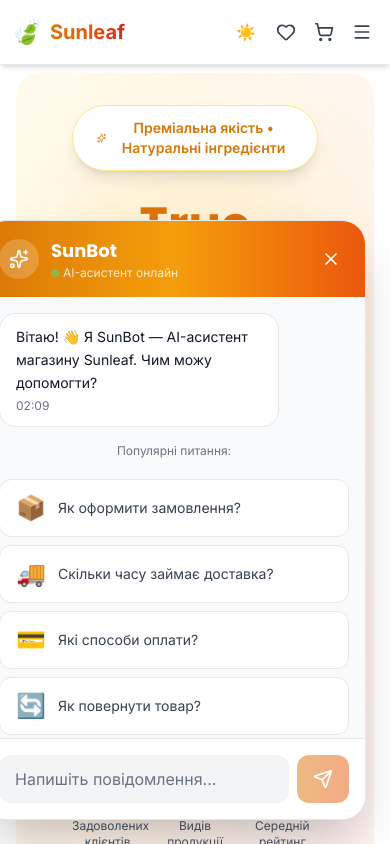
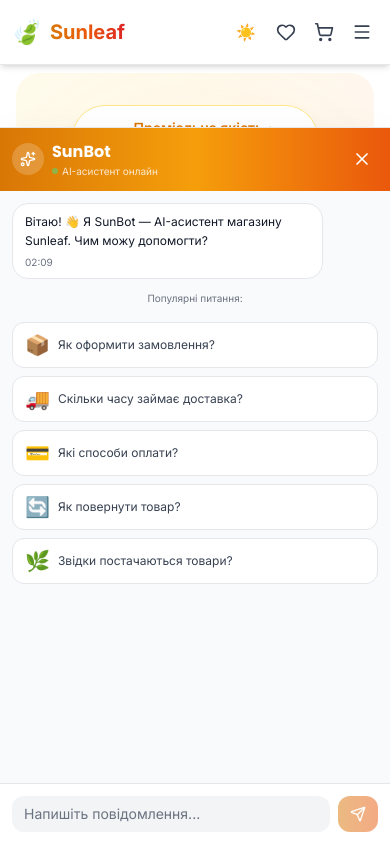
Before and after one commit to kum1ho/sunleaf-ecommerce, a React (Vite) app in the folder packages/frontend/: page / in a window 390 px wide. Both pictures are taken after a click on the button 334 px from the left and 788 px from the top of the page. Shown: the top 844 px of the page. Built offline with nearby package versions, Linux system fonts and the light colour scheme.

Commit message:
fix: optimize mobile responsiveness for AI chat widget and footer

```diff
--- a/packages/frontend/src/components/AIChatWidget.tsx
+++ b/packages/frontend/src/components/AIChatWidget.tsx
@@ -105,10 +105,10 @@
             whileHover={{ scale: 1.1 }}
             whileTap={{ scale: 0.9 }}
             onClick={() => setIsOpen(true)}
-            className="fixed bottom-6 right-6 z-50 w-16 h-16 bg-gradient-to-br from-primary-600 to-accent-600 text-white rounded-full shadow-glow hover:shadow-glow-lg flex items-center justify-center group"
+            className="fixed bottom-4 right-4 sm:bottom-6 sm:right-6 z-50 w-12 h-12 sm:w-16 sm:h-16 bg-gradient-to-br from-primary-600 to-accent-600 text-white rounded-full shadow-glow hover:shadow-glow-lg flex items-center justify-center group"
           >
-            <MessageCircle className="w-7 h-7 group-hover:scale-110 transition-transform" />
-            <span className="absolute -top-1 -right-1 w-4 h-4 bg-green-500 rounded-full border-2 border-white animate-pulse"></span>
+            <MessageCircle className="w-5 h-5 sm:w-7 sm:h-7 group-hover:scale-110 transition-transform" />
+            <span className="absolute -top-0.5 -right-0.5 sm:-top-1 sm:-right-1 w-3 h-3 sm:w-4 sm:h-4 bg-green-500 rounded-full border-2 border-white animate-pulse"></span>
           </motion.button>
         )}
       </AnimatePresence>
@@ -121,34 +121,34 @@
             animate={{ opacity: 1, y: 0, scale: 1 }}
             exit={{ opacity: 0, y: 100, scale: 0.8 }}
             transition={{ type: 'spring', damping: 25 }}
-            className="fixed bottom-6 right-6 z-50 w-96 h-[600px] bg-white dark:bg-gray-800 rounded-3xl shadow-2xl border border-gray-200 dark:border-gray-700 flex flex-col overflow-hidden"
+            className="fixed bottom-0 right-0 sm:bottom-4 sm:right-4 z-50 w-full h-[85vh] sm:w-96 sm:h-[600px] sm:rounded-3xl bg-white dark:bg-gray-800 shadow-2xl border-t sm:border border-gray-200 dark:border-gray-700 flex flex-col overflow-hidden"
           >
             {/* Header */}
-            <div className="bg-gradient-to-r from-primary-600 via-primary-500 to-accent-600 p-4 text-white">
+            <div className="bg-gradient-to-r from-primary-600 via-primary-500 to-accent-600 p-3 sm:p-4 text-white">
               <div className="flex items-center justify-between">
-                <div className="flex items-center gap-3">
-                  <div className="w-10 h-10 bg-white/20 backdrop-blur-sm rounded-full flex items-center justify-center">
-                    <Sparkles className="w-5 h-5" />
+                <div className="flex items-center gap-2 sm:gap-3">
+                  <div className="w-8 h-8 sm:w-10 sm:h-10 bg-white/20 backdrop-blur-sm rounded-full flex items-center justify-center">
+                    <Sparkles className="w-4 h-4 sm:w-5 sm:h-5" />
                   </div>
                   <div>
-                    <h3 className="font-bold text-lg">SunBot</h3>
-                    <p className="text-xs text-white/80 flex items-center gap-1">
-                      <span className="w-2 h-2 bg-green-400 rounded-full animate-pulse"></span>
+                    <h3 className="font-bold text-base sm:text-lg">SunBot</h3>
+                    <p className="text-[10px] sm:text-xs text-white/80 flex items-center gap-1">
+                      <span className="w-1.5 h-1.5 sm:w-2 sm:h-2 bg-green-400 rounded-full animate-pulse"></span>
                       AI-асистент онлайн
                     </p>
                   </div>
                 </div>
                 <button
                   onClick={() => setIsOpen(false)}
-                  className="p-2 hover:bg-white/20 rounded-lg transition-colors"
+                  className="p-1.5 sm:p-2 hover:bg-white/20 rounded-lg transition-colors"
                 >
-                  <X className="w-5 h-5" />
+                  <X className="w-5 h-5 sm:w-6 sm:h-6" />
                 </button>
               </div>
             </div>
 
             {/* Messages */}
-            <div className="flex-1 overflow-y-auto p-4 space-y-4 bg-gray-50 dark:bg-gray-900/50">
+            <div className="flex-1 overflow-y-auto p-3 sm:p-4 space-y-3 sm:space-y-4 bg-gray-50 dark:bg-gray-900/50">
               {messages.map((message, idx) => (
                 <motion.div
                   key={idx}
@@ -157,14 +157,14 @@
                   className={`flex ${message.role === 'user' ? 'justify-end' : 'justify-start'}`}
                 >
                   <div
-                    className={`max-w-[80%] rounded-2xl px-4 py-3 ${
+                    className={`max-w-[85%] sm:max-w-[80%] rounded-2xl px-3 py-2 sm:px-4 sm:py-3 ${
                       message.role === 'user'
                         ? 'bg-gradient-to-r from-primary-600 to-accent-600 text-white'
                         : 'bg-white dark:bg-gray-800 text-gray-900 dark:text-white border border-gray-200 dark:border-gray-700'
                     }`}
                   >
-                    <p className="text-sm leading-relaxed whitespace-pre-wrap">{message.content}</p>
-                    <p className={`text-xs mt-1 ${
+                    <p className="text-xs sm:text-sm leading-relaxed whitespace-pre-wrap">{message.content}</p>
+                    <p className={`text-[10px] sm:text-xs mt-1 ${
                       message.role === 'user' ? 'text-white/70' : 'text-gray-500 dark:text-gray-400'
                     }`}>
                       {message.timestamp.toLocaleTimeString('uk-UA', {
@@ -194,7 +194,7 @@
               {/* Quick Questions (show only if chat is fresh) */}
               {messages.length === 1 && (
                 <div className="space-y-2">
-                  <p className="text-xs text-gray-500 dark:text-gray-400 text-center mb-3">
+                  <p className="text-[10px] sm:text-xs text-gray-500 dark:text-gray-400 text-center mb-2 sm:mb-3">
                     Популярні питання:
                   </p>
                   {QUICK_QUESTIONS.map((q, idx) => (
@@ -204,11 +204,11 @@
                       animate={{ opacity: 1, x: 0 }}
                       transition={{ delay: idx * 0.1 }}
                       onClick={() => handleQuickQuestion(q.text)}
-                      className="w-full text-left px-4 py-3 bg-white dark:bg-gray-800 hover:bg-primary-50 dark:hover:bg-primary-900/20 rounded-xl border border-gray-200 dark:border-gray-700 transition-colors group"
+                      className="w-full text-left px-3 py-2 sm:px-4 sm:py-3 bg-white dark:bg-gray-800 hover:bg-primary-50 dark:hover:bg-primary-900/20 rounded-xl border border-gray-200 dark:border-gray-700 transition-colors group"
                     >
-                      <div className="flex items-center gap-3">
-                        <span className="text-2xl">{q.icon}</span>
-                        <span className="text-sm text-gray-700 dark:text-gray-300 group-hover:text-primary-600 dark:group-hover:text-primary-400">
+                      <div className="flex items-center gap-2 sm:gap-3">
+                        <span className="text-xl sm:text-2xl">{q.icon}</span>
+                        <span className="text-xs sm:text-sm text-gray-700 dark:text-gray-300 group-hover:text-primary-600 dark:group-hover:text-primary-400">
                           {q.text}
                         </span>
                       </div>
@@ -221,7 +221,7 @@
             </div>
 
             {/* Input */}
-            <div className="p-4 bg-white dark:bg-gray-800 border-t border-gray-200 dark:border-gray-700">
+            <div className="p-3 sm:p-4 bg-white dark:bg-gray-800 border-t border-gray-200 dark:border-gray-700">
               <form
                 onSubmit={(e) => {
                   e.preventDefault();
@@ -234,7 +234,7 @@
                   value={input}
                   onChange={(e) => setInput(e.target.value)}
                   placeholder="Напишіть повідомлення..."
-                  className="flex-1 px-4 py-3 bg-gray-100 dark:bg-gray-700 border-0 rounded-xl focus:outline-none focus:ring-2 focus:ring-primary-500 text-gray-900 dark:text-white placeholder-gray-500 dark:placeholder-gray-400"
+                  className="flex-1 px-3 py-2 sm:px-4 sm:py-3 text-sm sm:text-base bg-gray-100 dark:bg-gray-700 border-0 rounded-xl focus:outline-none focus:ring-2 focus:ring-primary-500 text-gray-900 dark:text-white placeholder-gray-500 dark:placeholder-gray-400"
                   disabled={loading}
                 />
                 <motion.button
@@ -242,9 +242,9 @@
                   whileTap={{ scale: 0.95 }}
                   type="submit"
                   disabled={loading || !input.trim()}
-                  className="px-4 py-3 bg-gradient-to-r from-primary-600 to-accent-600 text-white rounded-xl disabled:opacity-50 disabled:cursor-not-allowed"
+                  className="px-3 py-2 sm:px-4 sm:py-3 bg-gradient-to-r from-primary-600 to-accent-600 text-white rounded-xl disabled:opacity-50 disabled:cursor-not-allowed"
                 >
-                  <Send className="w-5 h-5" />
+                  <Send className="w-4 h-4 sm:w-5 sm:h-5" />
                 </motion.button>
               </form>
             </div>
--- a/packages/frontend/src/components/Footer.tsx
+++ b/packages/frontend/src/components/Footer.tsx
@@ -3,55 +3,55 @@
 
 export default function Footer() {
   return (
-    <footer className="bg-gradient-to-br from-gray-50 to-gray-100 dark:from-gray-900 dark:to-gray-800 border-t border-gray-200 dark:border-gray-700 mt-20">
-      <div className="container mx-auto px-4 py-12 max-w-7xl">
-        <div className="grid grid-cols-1 md:grid-cols-2 lg:grid-cols-4 gap-8 mb-8">
+    <footer className="bg-gradient-to-br from-gray-50 to-gray-100 dark:from-gray-900 dark:to-gray-800 border-t border-gray-200 dark:border-gray-700 mt-12 sm:mt-20">
+      <div className="container mx-auto px-3 sm:px-4 py-8 sm:py-12 max-w-7xl">
+        <div className="grid grid-cols-1 md:grid-cols-2 lg:grid-cols-4 gap-6 sm:gap-8 mb-6 sm:mb-8">
           {/* About */}
           <div>
-            <div className="flex items-center gap-2 mb-4">
-              <span className="text-3xl">🍃</span>
-              <h3 className="font-bold text-xl bg-gradient-to-r from-amber-600 to-orange-600 dark:from-amber-400 dark:to-orange-400 bg-clip-text text-transparent">
+            <div className="flex items-center gap-2 mb-3 sm:mb-4">
+              <span className="text-2xl sm:text-3xl">🍃</span>
+              <h3 className="font-bold text-lg sm:text-xl bg-gradient-to-r from-amber-600 to-orange-600 dark:from-amber-400 dark:to-orange-400 bg-clip-text text-transparent">
                 Sunleaf
               </h3>
             </div>
-            <p className="text-sm text-gray-600 dark:text-gray-400 leading-relaxed mb-4">
+            <p className="text-xs sm:text-sm text-gray-600 dark:text-gray-400 leading-relaxed mb-3 sm:mb-4">
               Преміальна кава, елітний чай та вишукані солодощі для вашої насолоди. Якість, що надихає!
             </p>
-            <div className="flex gap-3">
+            <div className="flex gap-2 sm:gap-3">
               <a
                 href="https://facebook.com"
                 target="_blank"
                 rel="noopener noreferrer"
-                className="w-10 h-10 flex items-center justify-center rounded-xl bg-white dark:bg-gray-800 hover:bg-blue-100 dark:hover:bg-blue-900/30 transition-colors"
+                className="w-9 h-9 sm:w-10 sm:h-10 flex items-center justify-center rounded-xl bg-white dark:bg-gray-800 hover:bg-blue-100 dark:hover:bg-blue-900/30 transition-colors"
                 aria-label="Facebook"
               >
-                <Facebook className="w-5 h-5 text-blue-600 dark:text-blue-400" />
+                <Facebook className="w-4 h-4 sm:w-5 sm:h-5 text-blue-600 dark:text-blue-400" />
               </a>
               <a
                 href="https://instagram.com"
                 target="_blank"
                 rel="noopener noreferrer"
-                className="w-10 h-10 flex items-center justify-center rounded-xl bg-white dark:bg-gray-800 hover:bg-pink-100 dark:hover:bg-pink-900/30 transition-colors"
+                className="w-9 h-9 sm:w-10 sm:h-10 flex items-center justify-center rounded-xl bg-white dark:bg-gray-800 hover:bg-pink-100 dark:hover:bg-pink-900/30 transition-colors"
                 aria-label="Instagram"
               >
-                <Instagram className="w-5 h-5 text-pink-600 dark:text-pink-400" />
+                <Instagram className="w-4 h-4 sm:w-5 sm:h-5 text-pink-600 dark:text-pink-400" />
               </a>
               <a
                 href="https://twitter.com"
                 target="_blank"
                 rel="noopener noreferrer"
-                className="w-10 h-10 flex items-center justify-center rounded-xl bg-white dark:bg-gray-800 hover:bg-sky-100 dark:hover:bg-sky-900/30 transition-colors"
+                className="w-9 h-9 sm:w-10 sm:h-10 flex items-center justify-center rounded-xl bg-white dark:bg-gray-800 hover:bg-sky-100 dark:hover:bg-sky-900/30 transition-colors"
                 aria-label="Twitter"
               >
-                <Twitter className="w-5 h-5 text-sky-600 dark:text-sky-400" />
+                <Twitter className="w-4 h-4 sm:w-5 sm:h-5 text-sky-600 dark:text-sky-400" />
               </a>
             </div>
           </div>
 
           {/* Quick Links */}
           <div>
-            <h4 className="font-bold text-lg mb-4 text-gray-900 dark:text-white">Навігація</h4>
-            <ul className="space-y-3">
+            <h4 className="font-bold text-base sm:text-lg mb-3 sm:mb-4 text-gray-900 dark:text-white">Навігація</h4>
+            <ul className="space-y-2 sm:space-y-3">
               {[
                 { to: '/', label: 'Головна' },
                 { to: '/catalog', label: 'Каталог' },
@@ -74,8 +74,8 @@
 
           {/* Customer Service */}
           <div>
-            <h4 className="font-bold text-lg mb-4 text-gray-900 dark:text-white">Підтримка</h4>
-            <ul className="space-y-3">
+            <h4 className="font-bold text-base sm:text-lg mb-3 sm:mb-4 text-gray-900 dark:text-white">Підтримка</h4>
+            <ul className="space-y-2 sm:space-y-3">
               {[
                 { to: '/about', label: 'Про нас' },
                 { to: '/faq', label: 'FAQ' },
@@ -97,39 +97,39 @@
 
           {/* Contact */}
           <div>
-            <h4 className="font-bold text-lg mb-4 text-gray-900 dark:text-white">Контакти</h4>
-            <ul className="space-y-3">
-              <li className="flex items-start gap-3">
-                <MapPin className="w-5 h-5 text-amber-600 dark:text-amber-400 flex-shrink-0 mt-0.5" />
-                <span className="text-sm text-gray-600 dark:text-gray-400">
+            <h4 className="font-bold text-base sm:text-lg mb-3 sm:mb-4 text-gray-900 dark:text-white">Контакти</h4>
+            <ul className="space-y-2 sm:space-y-3">
+              <li className="flex items-start gap-2 sm:gap-3">
+                <MapPin className="w-4 h-4 sm:w-5 sm:h-5 text-amber-600 dark:text-amber-400 flex-shrink-0 mt-0.5" />
+                <span className="text-xs sm:text-sm text-gray-600 dark:text-gray-400">
                   м. Київ, вул. Хрещатик, 1
                 </span>
               </li>
-              <li className="flex items-center gap-3">
-                <Phone className="w-5 h-5 text-amber-600 dark:text-amber-400 flex-shrink-0" />
+              <li className="flex items-center gap-2 sm:gap-3">
+                <Phone className="w-4 h-4 sm:w-5 sm:h-5 text-amber-600 dark:text-amber-400 flex-shrink-0" />
                 <a
                   href="tel:+380000000000"
-                  className="text-sm text-gray-600 dark:text-gray-400 hover:text-amber-600 dark:hover:text-amber-400 transition-colors"
+                  className="text-xs sm:text-sm text-gray-600 dark:text-gray-400 hover:text-amber-600 dark:hover:text-amber-400 transition-colors"
                 >
                   +380 00 000 00 00
                 </a>
               </li>
-              <li className="flex items-center gap-3">
-                <Mail className="w-5 h-5 text-amber-600 dark:text-amber-400 flex-shrink-0" />
+              <li className="flex items-center gap-2 sm:gap-3">
+                <Mail className="w-4 h-4 sm:w-5 sm:h-5 text-amber-600 dark:text-amber-400 flex-shrink-0" />
                 <a
                   href="mailto:info@sunleaf.com"
-                  className="text-sm text-gray-600 dark:text-gray-400 hover:text-amber-600 dark:hover:text-amber-400 transition-colors"
+                  className="text-xs sm:text-sm text-gray-600 dark:text-gray-400 hover:text-amber-600 dark:hover:text-amber-400 transition-colors"
                 >
                   info@sunleaf.com
                 </a>
               </li>
             </ul>
 
-            <div className="mt-6 p-4 bg-amber-50 dark:bg-amber-950 border border-amber-200 dark:border-amber-800 rounded-xl">
-              <p className="text-xs text-amber-800 dark:text-amber-200 font-semibold mb-1">
+            <div className="mt-4 sm:mt-6 p-3 sm:p-4 bg-amber-50 dark:bg-amber-950 border border-amber-200 dark:border-amber-800 rounded-xl">
+              <p className="text-[10px] sm:text-xs text-amber-800 dark:text-amber-200 font-semibold mb-1">
                 📞 Цілодобова підтримка
               </p>
-              <p className="text-xs text-amber-700 dark:text-amber-300">
+              <p className="text-[10px] sm:text-xs text-amber-700 dark:text-amber-300">
                 Ми завжди готові допомогти!
               </p>
             </div>
@@ -137,21 +137,21 @@
         </div>
 
         {/* Bottom */}
-        <div className="pt-8 border-t border-gray-200 dark:border-gray-700">
-          <div className="flex flex-col md:flex-row justify-between items-center gap-4">
-            <p className="text-sm text-gray-600 dark:text-gray-400 text-center md:text-left">
+        <div className="pt-6 sm:pt-8 border-t border-gray-200 dark:border-gray-700">
+          <div className="flex flex-col md:flex-row justify-between items-center gap-3 sm:gap-4">
+            <p className="text-xs sm:text-sm text-gray-600 dark:text-gray-400 text-center md:text-left">
               © {new Date().getFullYear()} Sunleaf. Всі права захищені.
             </p>
 
-            <p className="text-sm text-gray-600 dark:text-gray-400 flex items-center gap-2">
-              Зроблено з <Heart className="w-4 h-4 text-red-500 fill-red-500 animate-pulse" /> в Україні
+            <p className="text-xs sm:text-sm text-gray-600 dark:text-gray-400 flex items-center gap-2">
+              Зроблено з <Heart className="w-3 h-3 sm:w-4 sm:h-4 text-red-500 fill-red-500 animate-pulse" /> в Україні
             </p>
 
-            <div className="flex gap-6">
-              <a href="#" className="text-sm text-gray-600 dark:text-gray-400 hover:text-amber-600 dark:hover:text-amber-400 transition-colors">
+            <div className="flex gap-4 sm:gap-6">
+              <a href="#" className="text-xs sm:text-sm text-gray-600 dark:text-gray-400 hover:text-amber-600 dark:hover:text-amber-400 transition-colors">
                 Політика конфіденційності
               </a>
-              <a href="#" className="text-sm text-gray-600 dark:text-gray-400 hover:text-amber-600 dark:hover:text-amber-400 transition-colors">
+              <a href="#" className="text-xs sm:text-sm text-gray-600 dark:text-gray-400 hover:text-amber-600 dark:hover:text-amber-400 transition-colors">
                 Умови використання
               </a>
             </div>
```
